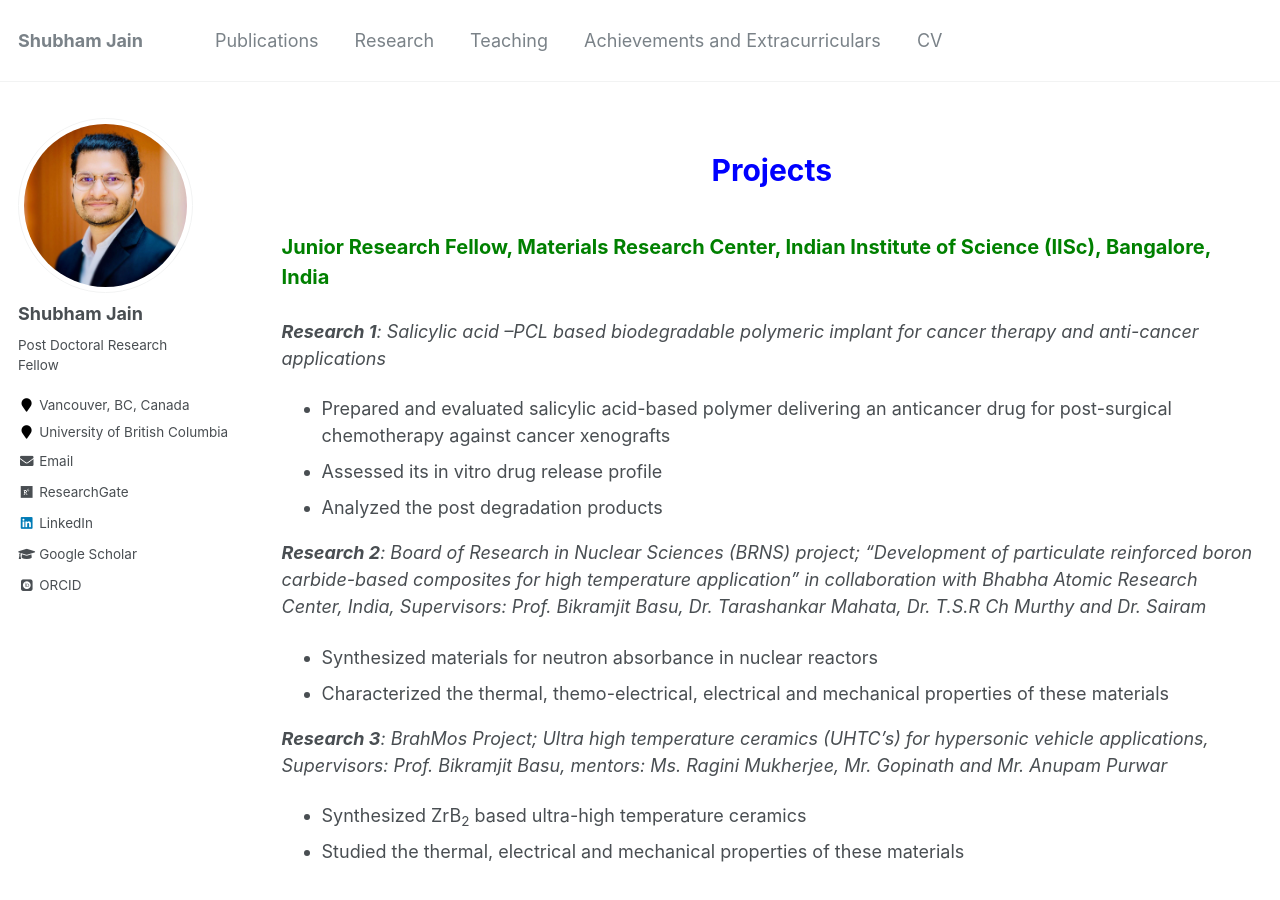
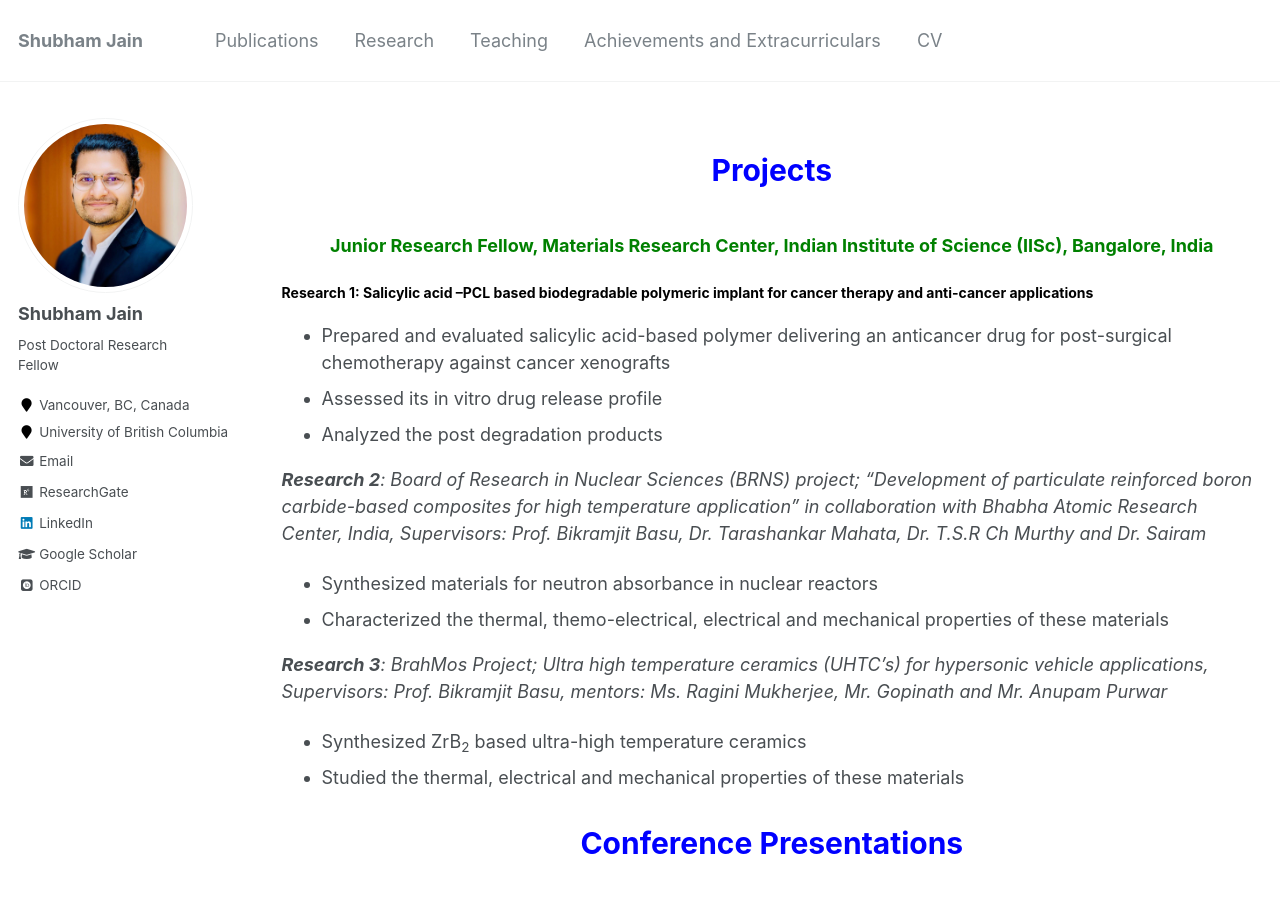
Before and after one commit to shubhamj2611/shubhamj2611.github.io, a Jekyll site: the page built from _pages/research.md, in a window 1280 px wide and 900 px high. Built offline with Jekyll 4.4.1, drawn with Linux system fonts in a browser that asks for light colours; some web fonts are replaced.

Commit message:
Update research.md

```diff
--- a/_pages/research.md
+++ b/_pages/research.md
@@ -6,9 +6,9 @@ author_profile: true
 ---
 <p style="text-align:center; color:Blue; font-size:30px; font-weight:bold;"> Projects </p>
 
-<p style="text-align:left; color: Green; font-size:20px; font-weight:bold;"> Junior Research Fellow, Materials Research Center, Indian Institute of Science (IISc), Bangalore, India </p>
+<p style="text-align:center; color: Green; font-size:18px; font-weight:bold;"> Junior Research Fellow, Materials Research Center, Indian Institute of Science (IISc), Bangalore, India </p>
 
-<i><b>Research 1</b>: Salicylic acid –PCL based biodegradable polymeric implant for cancer therapy and anti-cancer applications</i>
+<p style="text-align:left; color: black; font-size:14px; font-weight:bold;"> Research 1: Salicylic acid –PCL based biodegradable polymeric implant for cancer therapy and anti-cancer applications </p>
    * Prepared and evaluated salicylic acid-based polymer delivering an anticancer drug for post-surgical chemotherapy against cancer xenografts
    * Assessed its in vitro drug release profile
    * Analyzed the post degradation products
```
